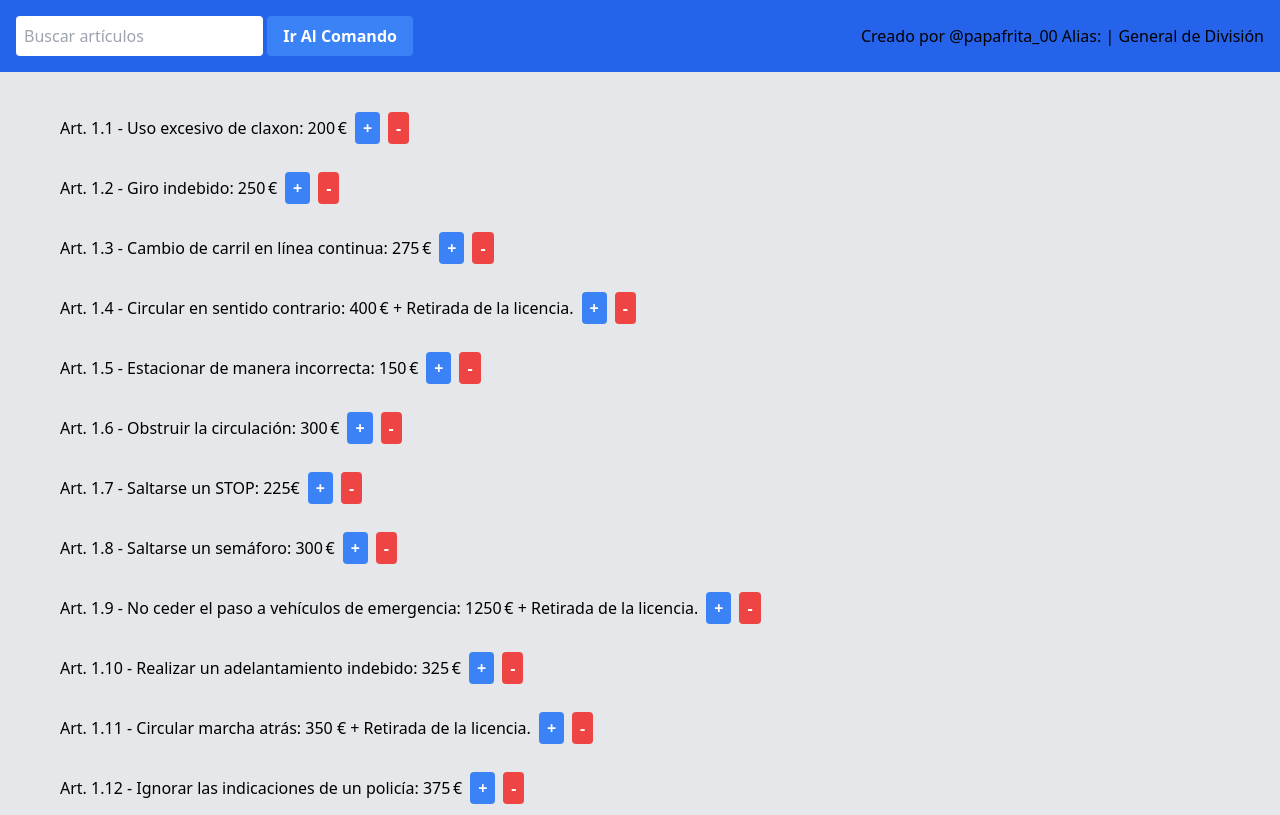
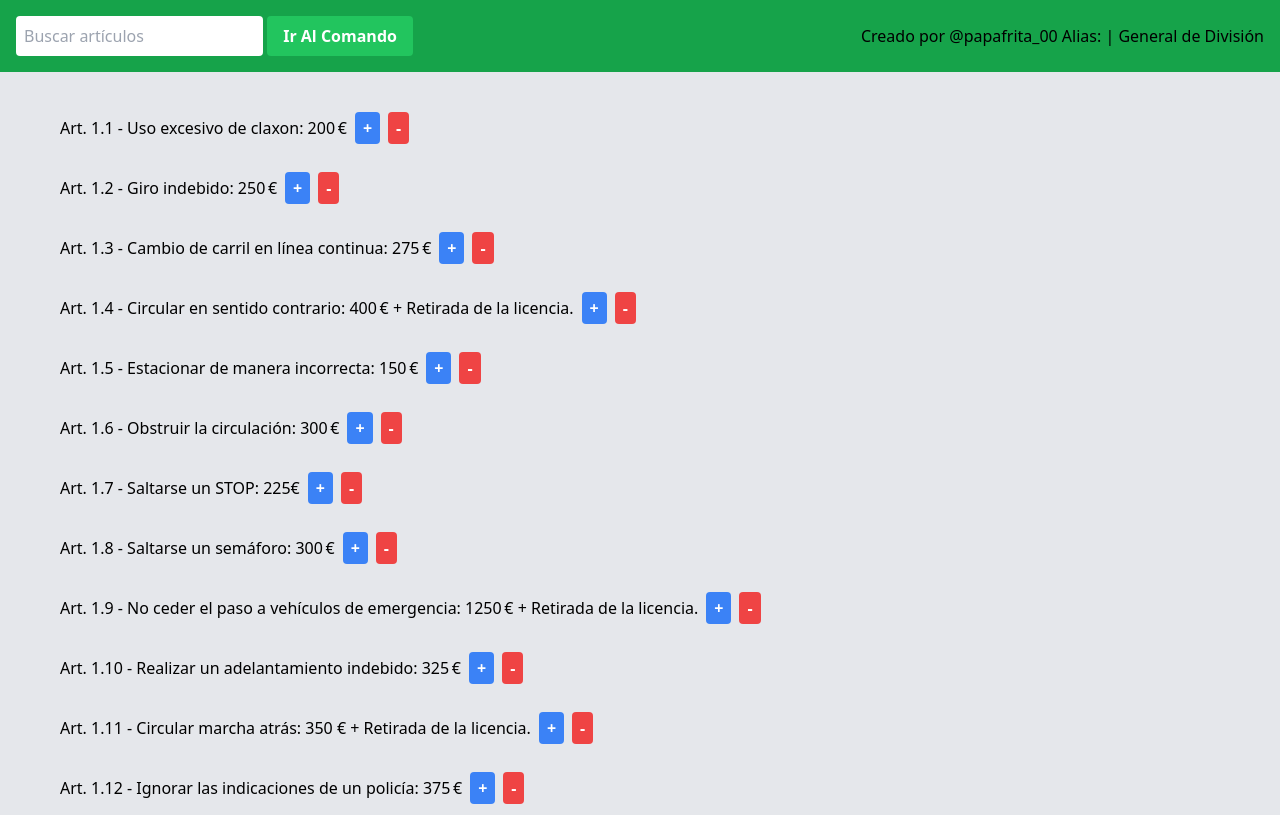
Before and after one commit to Paxfrita/GC, a plain HTML site: page index.html in a window 1280 px wide. Shown: the top 815 px of the page. Drawn offline with nearby package versions, Linux system fonts and the light colour scheme.

Commit message:
Update index.html

```diff
--- a/index.html
+++ b/index.html
@@ -14,13 +14,13 @@
 </style>
 
 <body class="bg-gray-200 p-10">
-    <div class="bg-blue-600 p-4 fixed top-0 left-0 w-full z-10">
+    <div class="bg-green-600 p-4 fixed top-0 left-0 w-full z-10">
         <div class="container flex justify-between items-center">
             <!-- Searchbar en la navbar -->
             <div>
                 <input type="text" id="searchInput" class="p-2 rounded" placeholder="Buscar artículos">
                 <button id="goToCommand"
-                    class="bg-blue-500 hover:bg-green-700 text-white font-bold py-2 px-4 rounded mr-4">Ir Al
+                    class="bg-green-500 hover:bg-green-700 text-white font-bold py-2 px-4 rounded mr-4">Ir Al
                     Comando</button>
             </div>
             <div>
```
